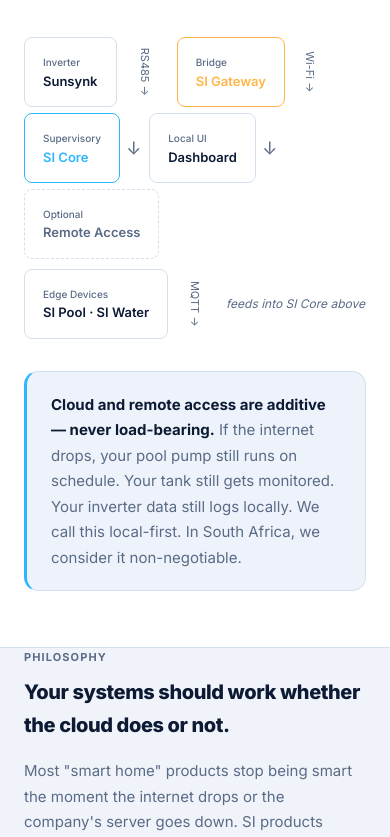
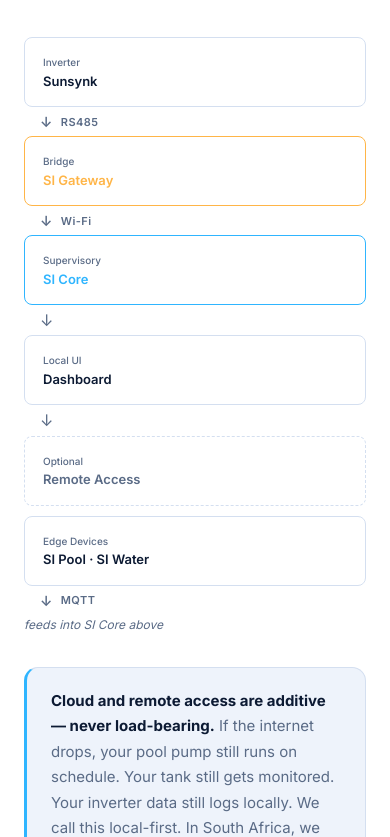
Before and after one commit to merv-gif/solaire-intelligence-site, a plain HTML site: page index.html in a window 390 px wide. Shown: the part 2505-3342 px from the top of the page. Drawn offline with Linux system fonts and the light colour scheme.

Commit message:
Mobile: arch diagrams collapse to vertical stack with down arrows

```diff
--- a/index.html
+++ b/index.html
@@ -167,17 +167,17 @@
     <div style="margin-bottom:32px;">
 
       <!-- Inverter branch -->
-      <div style="display:flex;align-items:center;gap:6px;margin-bottom:10px;flex-wrap:wrap;">
+      <div class="arch-branch" style="display:flex;align-items:center;gap:6px;margin-bottom:10px;flex-wrap:wrap;">
         <div class="arch-node" style="min-width:110px;">
           <small>Inverter</small>
           Sunsynk
         </div>
-        <div class="arch-arrow"><span style="font-size:11px;color:var(--muted);">RS485 →</span></div>
+        <div class="arch-arrow arch-label">RS485</div>
         <div class="arch-node" style="min-width:110px;border-color:var(--gateway);color:var(--gateway);">
           <small style="color:var(--muted);">Bridge</small>
           SI Gateway
         </div>
-        <div class="arch-arrow"><span style="font-size:11px;color:var(--muted);">Wi-Fi →</span></div>
+        <div class="arch-arrow arch-label">Wi-Fi</div>
         <div class="arch-node accent" style="min-width:110px;">
           <small>Supervisory</small>
           SI Core
@@ -195,12 +195,12 @@
       </div>
 
       <!-- Pool / Water branch -->
-      <div style="display:flex;align-items:center;gap:6px;flex-wrap:wrap;">
+      <div class="arch-branch" style="display:flex;align-items:center;gap:6px;flex-wrap:wrap;">
         <div class="arch-node" style="min-width:110px;">
           <small>Edge Devices</small>
           SI Pool · SI Water
         </div>
-        <div class="arch-arrow"><span style="font-size:11px;color:var(--muted);">MQTT →</span></div>
+        <div class="arch-arrow arch-label">MQTT</div>
         <div style="font-size:12px;color:var(--muted);font-style:italic;">feeds into SI Core above</div>
       </div>
 
--- a/style.css
+++ b/style.css
@@ -352,7 +352,56 @@
 .arch-node small { display: block; font-size: 10px; color: var(--muted); font-weight: 500; margin-top: 2px; }
 .arch-node.accent { border-color: var(--accent); color: var(--accent); }
 .arch-arrow { color: var(--muted); font-size: 18px; }
-@media (max-width: 600px) { .arch-arrow { transform: rotate(90deg); } }
+/* arch-label: protocol badge (RS485, Wi-Fi, MQTT) on desktop shows as "label →" */
+.arch-label { font-size: 11px; color: var(--muted); }
+.arch-label::after { content: ' →'; }
+
+@media (max-width: 600px) {
+  /* Switch each branch to a vertical column */
+  .arch-branch {
+    flex-direction: column !important;
+    align-items: flex-start !important;
+    justify-content: flex-start !important;
+    gap: 0 !important;
+    flex-wrap: nowrap !important;
+  }
+  /* Each node fills full width */
+  .arch-branch .arch-node {
+    width: 100% !important;
+    min-width: unset !important;
+    box-sizing: border-box;
+    text-align: left;
+  }
+  /* Regular → arrows: hide character, show ↓ via ::before */
+  .arch-branch .arch-arrow:not(.arch-label) {
+    transform: none;
+    font-size: 0;
+    padding: 2px 16px;
+    display: block;
+  }
+  .arch-branch .arch-arrow:not(.arch-label)::before {
+    content: '↓';
+    font-size: 16px;
+    color: var(--muted);
+  }
+  /* Protocol labels (RS485, Wi-Fi, MQTT): show as ↓ badge */
+  .arch-branch .arch-label {
+    display: flex;
+    align-items: center;
+    gap: 8px;
+    padding: 3px 16px;
+    font-size: 11px;
+    font-weight: 600;
+    letter-spacing: 0.04em;
+    color: var(--muted);
+  }
+  .arch-branch .arch-label::before {
+    content: '↓';
+    font-size: 14px;
+    color: var(--muted);
+  }
+  .arch-branch .arch-label::after { content: ''; } /* remove desktop → suffix */
+}
 
 /* ── Callout / highlight block ───────────────────────────────────────────── */
 .callout {
```
Also changed, not shown: si-gateway.html (+3 -3 lines).
